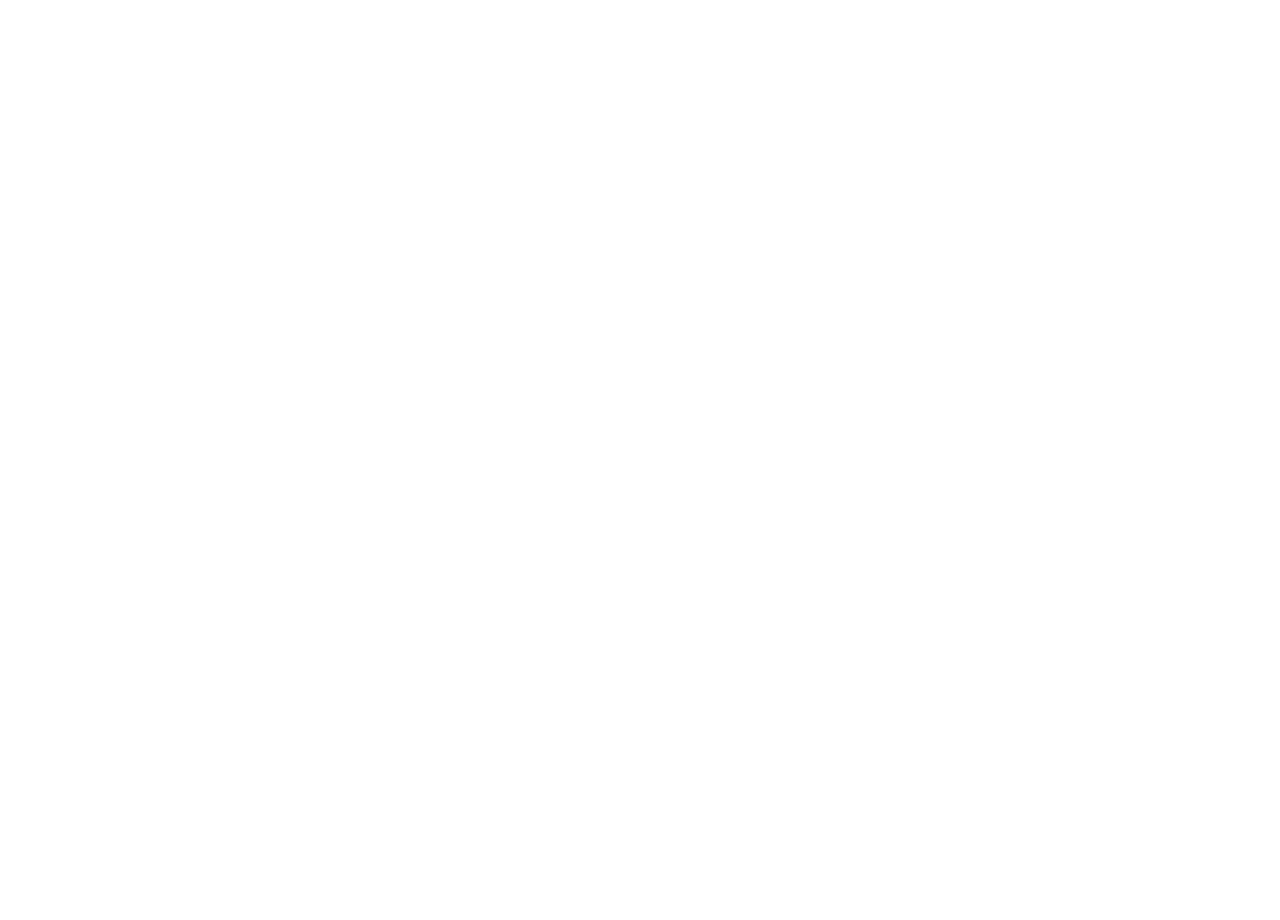
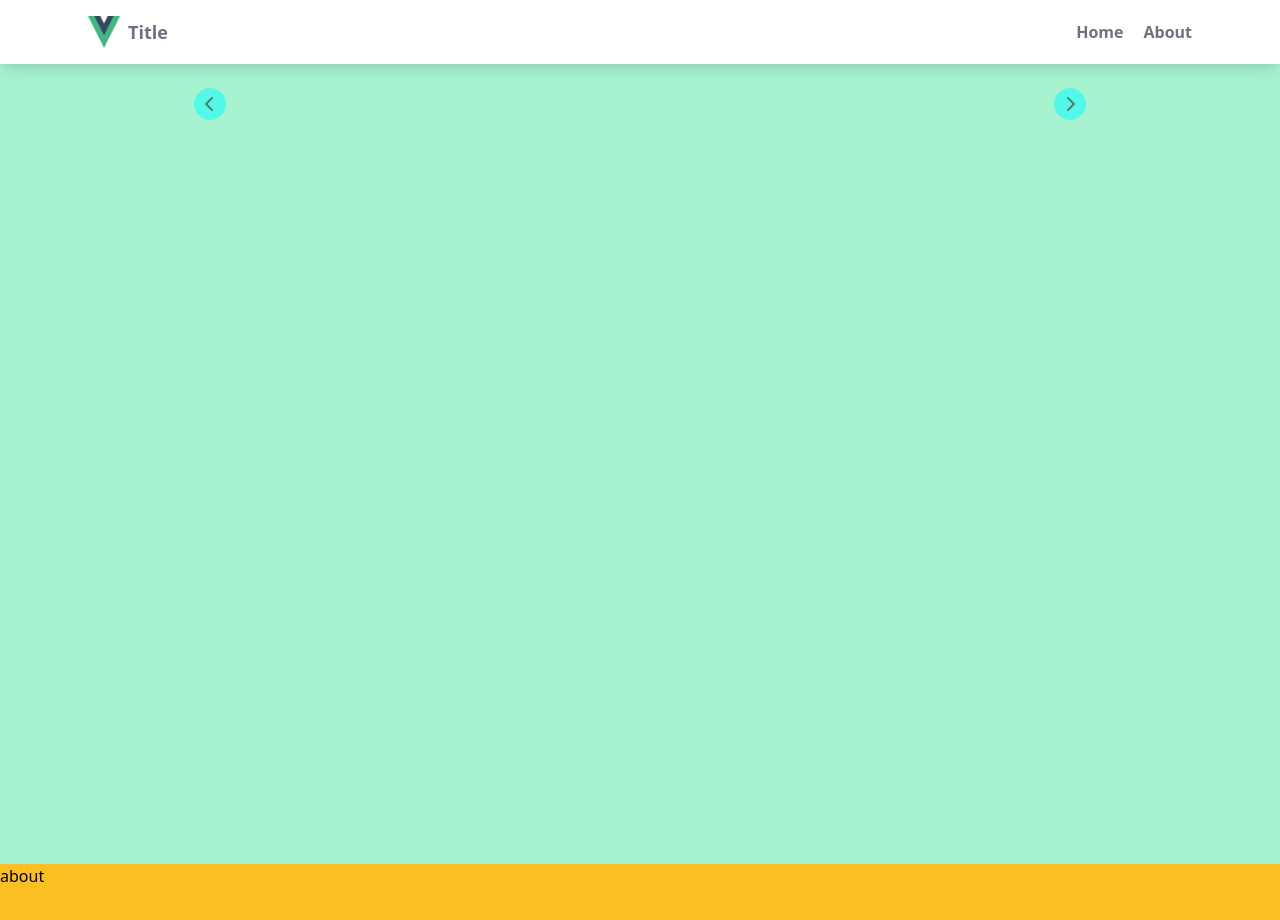
Before and after one commit to sanal1291/portfolio-tailwind, a Vue app: page / in a window 1280 px wide. Shown: the top 920 px of the page. Before the commit the page ends 800 px from the top, so only its background shows below. Built offline with nearby package versions, Linux system fonts and the light colour scheme.

Commit message:
changing url in list to relative path

```diff
--- a/src/components/Carousel.vue
+++ b/src/components/Carousel.vue
@@ -40,7 +40,7 @@
     "carouselSlides",
     "lazy",
   ],
-  setup(props) {
+  setup(props, { emit }) {
     const router = useRouter();
     const currentSlide = ref(null);
     const getSlideCount = ref(null);
@@ -129,9 +129,8 @@
         setTimeout(() => {
           if (index === currentSlide.value) {
             if (currentSlide.value == getSlideCount.value) {
-              // go to home
-
-              router.push({ name: "Home" });
+              // switch loading done
+              emit("carouselDone");
               return;
             }
             currentSlide.value += 1;
--- a/src/components/HomeContent.vue
+++ b/src/components/HomeContent.vue
@@ -1,9 +1,42 @@
 <template>
-  <div>content</div>
+  <div class="bg-green-200">
+    <div class="mx-auto max-w-4xl">
+      <carousel :carouselSlides="carouselSlides" class="relative w-full h-20">
+        <div
+          class="absolute top-0 left-0 w-full h-full max-h-full"
+          v-for="slide in carousel"
+          :key="slide.id"
+        >
+          <slide :slide="slide" :id="slide.id" class="" transition="slide">
+            <div v-if="currentSlide === slide.id" class="slide w-full h-full">
+              <loading v-if="currentSlide == 0"></loading>
+              <img
+                v-else
+                class="w-full h-full object-cover"
+                :src="require(`../assets/carousel/${slide.img}`)"
+                :alt="slide.id"
+              /></div
+          ></slide>
+        </div>
+      </carousel>
+    </div>
+  </div>
 </template>
 
 <script>
-export default {};
+import Carousel from "./Carousel.vue";
+import Loading from "./loading.vue";
+import Slide from "./Slide.vue";
+export default {
+  components: { Carousel, Slide, Loading },
+  setup() {
+    const carouselSlides = [
+      { id: 1, img: "A.webp" },
+      { id: 2, img: "B.webp" },
+    ];
+    return { carouselSlides };
+  },
+};
 </script>
 
 <style lang="scss" scoped>
--- a/src/components/Slide.vue
+++ b/src/components/Slide.vue
@@ -1,11 +1,21 @@
 <template>
   <div>
-    <transition name="slide"> <slot /> </transition>
+    <transition :name="transitionAni"> <slot /> </transition>
   </div>
 </template>
 
 <script>
-export default {};
+import { onMounted, ref } from "@vue/runtime-core";
+export default {
+  props: ["transition"],
+  setup(props) {
+    const transitionAni = ref(props.transition);
+    onMounted(() => {
+      console.log(props);
+    });
+    return { transitionAni };
+  },
+};
 </script>
 
 <style lang="scss" scoped>
--- a/src/components/navbar.vue
+++ b/src/components/navbar.vue
@@ -10,8 +10,9 @@
           <a
             v-for="(nav, index) in navs"
             :key="index"
-            :href="nav.url"
+            @click="scrollToView(nav.name)"
             class="
+              capitalize
               py-4
               px-2
               hover:text-green-500
@@ -46,19 +47,17 @@
         </div>
       </div>
     </div>
+    <!-- moible menu list -->
     <div v-show="mobileMenu" class="md:hidden">
       <ul class="">
         <li class="active" v-for="(nav, index) in navs" :key="index">
           <a
-            href="index.html"
-            class="
-              block
-              text-sm
-              px-2
-              py-4
-              text-white
-              bg-green-500
-              font-semibold
+            @click="scrollToView(nav.name)"
+            class="block text-sm px-2 py-4 capitalize"
+            :class="
+              path == nav.id
+                ? 'text-white bg-green-500 font-semibold'
+                : 'hover:bg-green-500 transition duration-300'
             "
             >{{ nav.name }}</a
           >
@@ -89,18 +88,26 @@
       // });
     });
 
-    onMounted(() => {
-      console.log(window.location.hash);
-    });
+    // onMounted(() => {
+    //   console.log(window.location.hash);
+    //   if (window.location.hash) {
+    //     console.log(true);
+    //   }
+    // });
 
     const toggleMenu = () => {
       mobileMenu.value = !mobileMenu.value;
+    };
+    const scrollToView = (id) => {
+      let el = document.getElementById(id);
+      el.scrollIntoView({ behavior: "smooth", block: "nearest" });
     };
     return {
       navs,
       path,
       toggleMenu,
       mobileMenu,
+      scrollToView,
     };
   },
 };
--- a/src/router/index.js
+++ b/src/router/index.js
@@ -8,11 +8,11 @@
     name: '',
     component: Init,
   },
-  {
-    path: '/home',
-    name: 'Home',
-    component: Home,
-  },
+  // {
+  //   path: '/home',
+  //   name: 'Home',
+  //   component: Home,
+  // },
 ]
 
 const router = createRouter({
--- a/src/views/Home.vue
+++ b/src/views/Home.vue
@@ -1,16 +1,19 @@
 <template>
   <navbar />
-  <home-content class="h-screen bg-green-200" />
+  <home-content class="h-screen" id="home" />
+  <div class="h-screen bg-yellow-400" id="about">about</div>
 </template>
 
 <script>
 import Navbar from "@/components/navbar.vue";
 import HomeContent from "../components/HomeContent.vue";
+import { onMounted, ref, watch } from "@vue/runtime-core";
 export default {
   components: {
     Navbar,
     HomeContent,
   },
+  setup() {},
 };
 </script>
 
--- a/src/views/Init.vue
+++ b/src/views/Init.vue
@@ -1,19 +1,26 @@
 <template>
+  <home v-if="loadingDone" />
   <carousel
+    v-else
+    @carouselDone="toHome"
     class="carousel relative h-screen w-screen"
     v-slot="{ currentSlide }"
     :carouselSlides="carouselSlides"
     :pagination="false"
     :navigation="false"
     :autoPlayOn="true"
-    routeTo="/home"
   >
     <div
       class="slide-parent absolute top-0 left-0 w-full h-full max-h-full"
       v-for="slide in carouselSlides"
       :key="slide.id"
     >
-      <slide :slide="slide" :id="slide.id" class="w-full h-full">
+      <slide
+        :slide="slide"
+        :id="slide.id"
+        class="w-full h-full"
+        transition="slide"
+      >
         <div v-if="currentSlide === slide.id" class="slide w-full h-full">
           <loading v-if="currentSlide == 0"></loading>
           <img
@@ -35,22 +42,29 @@
 import Carousel from "../components/Carousel.vue";
 import Slide from "../components/Slide.vue";
 import Loading from "../components/loading.vue";
+import Home from "../views/Home.vue";
 export default {
   components: {
     Carousel,
     Slide,
     Loading,
+    Home,
   },
   setup() {
     const carouselSlides = [
       { id: 0 },
       { id: 1, img: "a.webp", time: 2000 },
-      { id: 2, img: "b.webp", time: 2000 },
-      { id: 3, img: "c.webp", time: 900 },
-      { id: 4, img: "d.webp", time: 2000 },
-      { id: 5, img: "e.webp" },
+      // { id: 2, img: "b.webp", time: 2000 },
+      // { id: 3, img: "c.webp", time: 900 },
+      // { id: 4, img: "d.webp", time: 2000 },
+      // { id: 5, img: "e.webp" },
     ];
-    return { carouselSlides, print };
+    const loadingDone = ref(false);
+
+    const toHome = () => {
+      loadingDone.value = true;
+    };
+    return { carouselSlides, loadingDone, toHome };
   },
 };
 </script>
```
Also changed, not shown: src/assets/carousel/A.webp (added), src/assets/carousel/B.webp (added).
